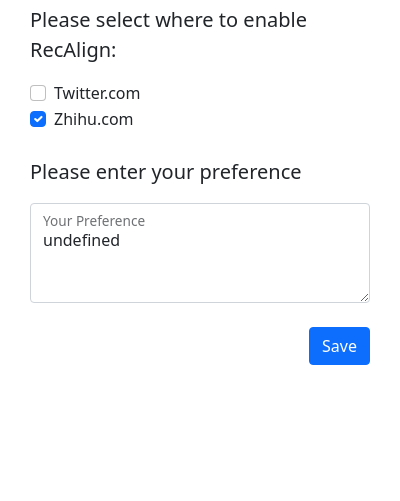
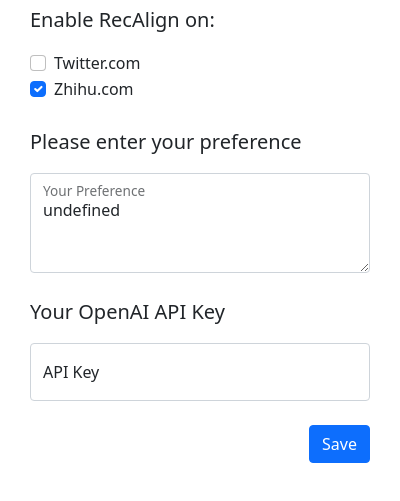
Before and after one commit to recalign/RecAlign, a browser extension: page chrome-extension/popup.html in a window 400 px wide. Shown: the part 67-568 px from the top of the page. Drawn offline with Linux system fonts and the light colour scheme.

Commit message:
combine plugins.

```diff
--- a/chrome-extension/content.js
+++ b/chrome-extension/content.js
@@ -175,7 +175,7 @@
     console.log("RecAlign-", window.location);
     if (window.location == "https://twitter.com/home") {
         clean_twitter();
-    } else if (window.location == "https://www.zhihu.com/") {
+    } else if (window.location == "https://www.zhihu.com/" || window.location == "https://www.zhihu.com/follow") {
         clean_zhihu();
     }
     this.inProgress = false;
--- a/chrome-extension/popup.html
+++ b/chrome-extension/popup.html
@@ -15,7 +15,7 @@
 
 <body style="width:400px; height:580px; padding:30px">
     <h1>RecAlign</h1>
-    <p class="lead">Please select where to enable RecAlign:</p>
+    <p class="lead">Enable RecAlign on:</p>
     <div class="form-check">
         <input class="form-check-input" type="checkbox" value="" id="flexCheckDefault">
         <label class="form-check-label" for="flexCheckDefault">
@@ -35,6 +35,14 @@
             style="height: 100px"></textarea>
         <label for="preference">Your Preference</label>
     </div>
+
+    <br>
+    <p class="lead">Your OpenAI API Key</p>
+    <div class="form-floating">
+        <input type="text" class="form-control" id="api-key" placeholder="">
+        <label for="api-key">API Key</label>
+    </div>
+
     <br>
     <div class="d-flex justify-content-end">
         <button id="save-button" type="button" class="btn btn-primary">Save</button>
```
Also changed, not shown: chrome-extension/manifest.json.
